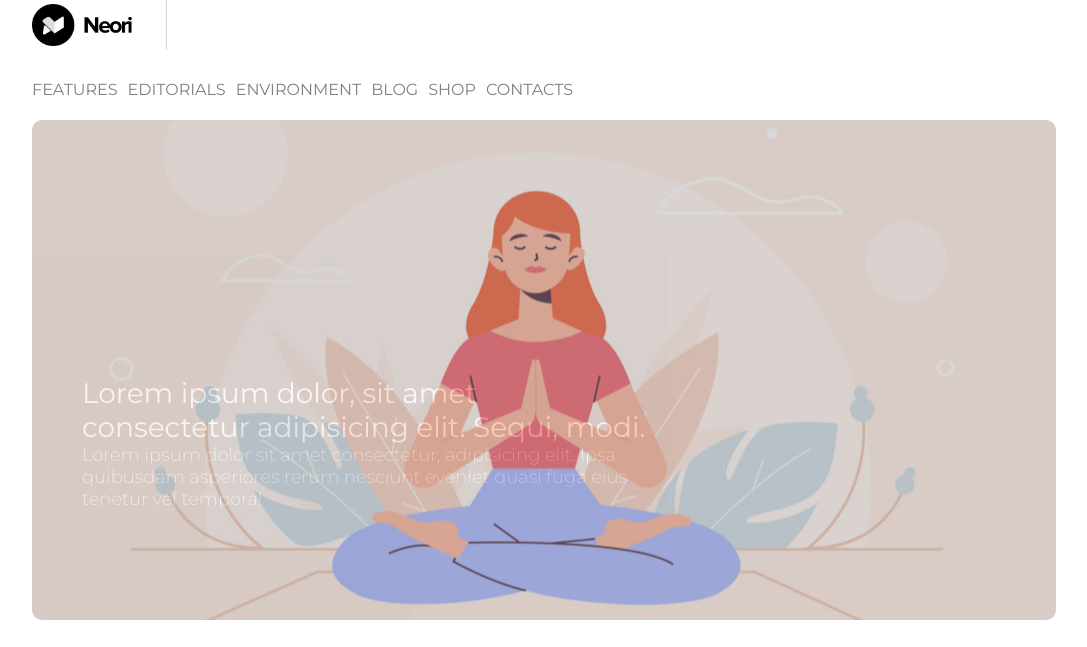
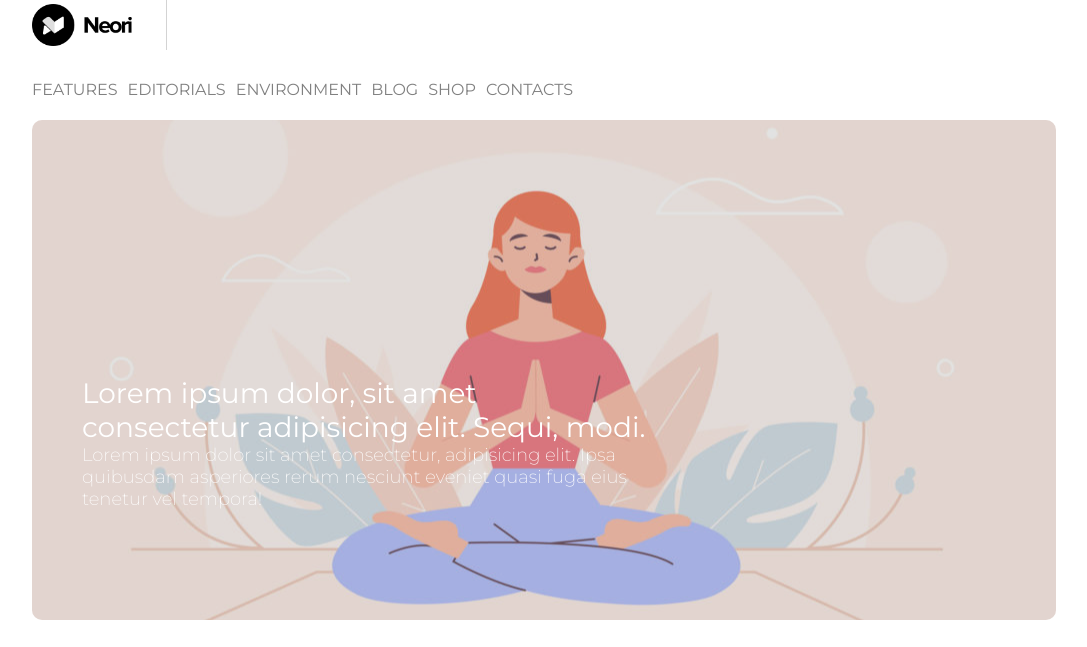
Before and after one commit to GiuliaSossai/htmlcss-wp, a plain HTML site: page index.html in a window 1280 px wide. Shown: the top 647 px of the page, without its empty margins (96-1183 px from the left). Drawn offline with Linux system fonts and the light colour scheme.

Commit message:
aggiustamenti rgba .layover

```diff
--- a/assets/css/style.css
+++ b/assets/css/style.css
@@ -13,9 +13,9 @@ body {
 }
 
 .layover {
-  background-color: grey;
-  opacity: 0.3;
-  /*background-color: rgba(151, 145, 145, 0);*/
+  /*background-color: grey;
+  opacity: 0.3;*/
+  background-color: rgba(160, 160, 160, 0.3);
 }
 
 .clearfix::after {
```
